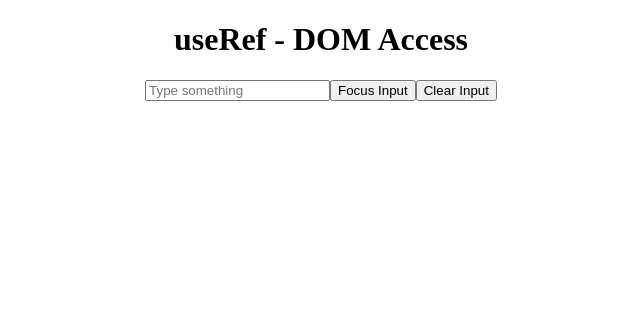
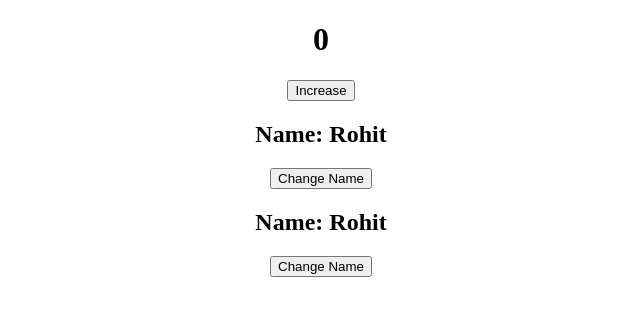
Before and after one commit to rohitware/react-playground, a React app: page / in a window 1280 px wide. Shown: the top 316 px of the page, without its empty margins (319-959 px from the left). Built offline with nearby package versions, Linux system fonts and the light colour scheme; the HTML template or start-up script is replaced by a standard one.

Commit message:
Practiced useRef without component re-rendering

```diff
--- a/src/App.jsx
+++ b/src/App.jsx
@@ -16,6 +16,9 @@ import Timer from "./useEffect/Timer";
 import Timer2 from "./useEffect/Timer2";
 import Users from "./useEffect/FetchDemo";
 import UseRefDemo from "./useRef/UseRefDemo";
+import RefExample from "./useRef/RefExample";
+import StateName from "./useRef/StateName";
+import RefName from "./useRef/RefName";
 
 function App() {
   return (
@@ -39,7 +42,10 @@ function App() {
       {/* <Timer /> */}
       {/* <Timer2 /> */}
       {/* <Users /> */}
-      <UseRefDemo />
+      {/* <UseRefDemo /> */}
+      <RefExample />
+      <StateName />
+      <RefName />
     </div>
   );
 }
--- /dev/null
+++ b/src/useRef/RefExample.jsx
@@ -0,0 +1,21 @@
+import React, { useRef } from "react";
+
+function RefExample() {
+  const countRef = useRef(0);
+
+  function increase() {
+    countRef.current += 1;
+
+    console.log(countRef.current);
+  }
+
+  return (
+    <>
+      <h1>{countRef.current}</h1>
+
+      <button onClick={increase}>Increase</button>
+    </>
+  );
+}
+
+export default RefExample;
```
